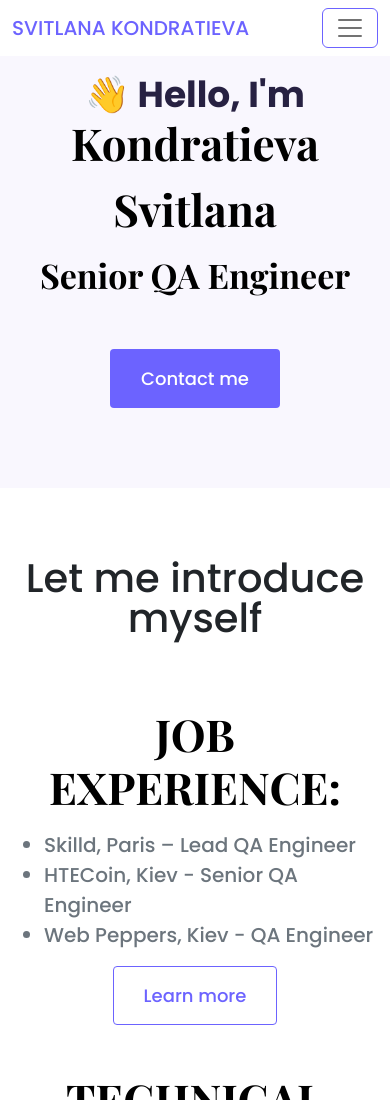
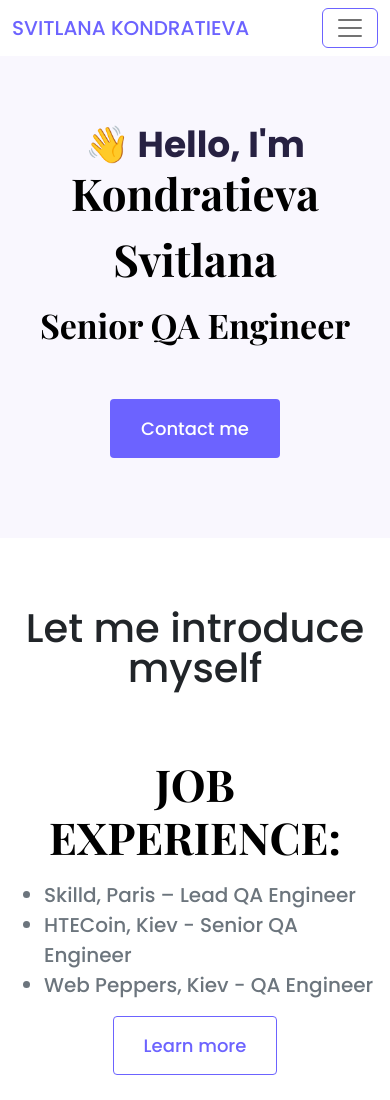
Before and after one commit to skondratieva88/My-portfolio, a plain HTML site: page index.html in a window 390 px wide. Shown: the top 1100 px of the page. Drawn offline with nearby package versions, Linux system fonts and the light colour scheme.

Commit message:
fixed paddings on nomepage

```diff
--- a/style.css
+++ b/style.css
@@ -309,6 +309,9 @@ footer .social-links a:hover {
   .content-container {
     padding: 70px 20px 20px 20px;
   }
+  .hero {
+    padding-top: 130px;
+  }
   .desciption ul {
     text-align: left;
   }
```
